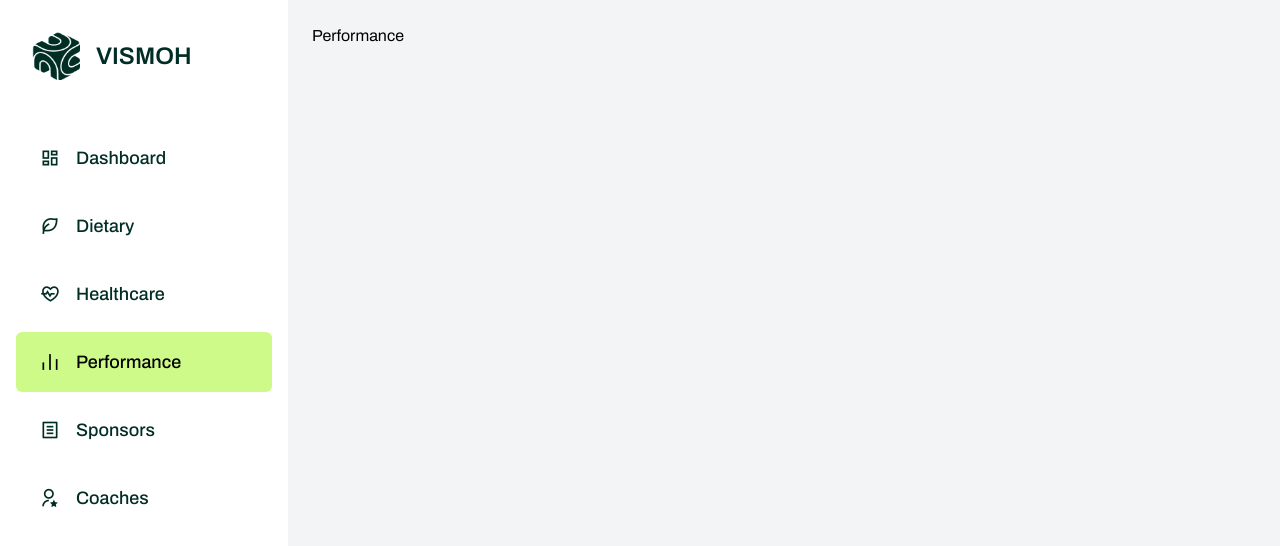
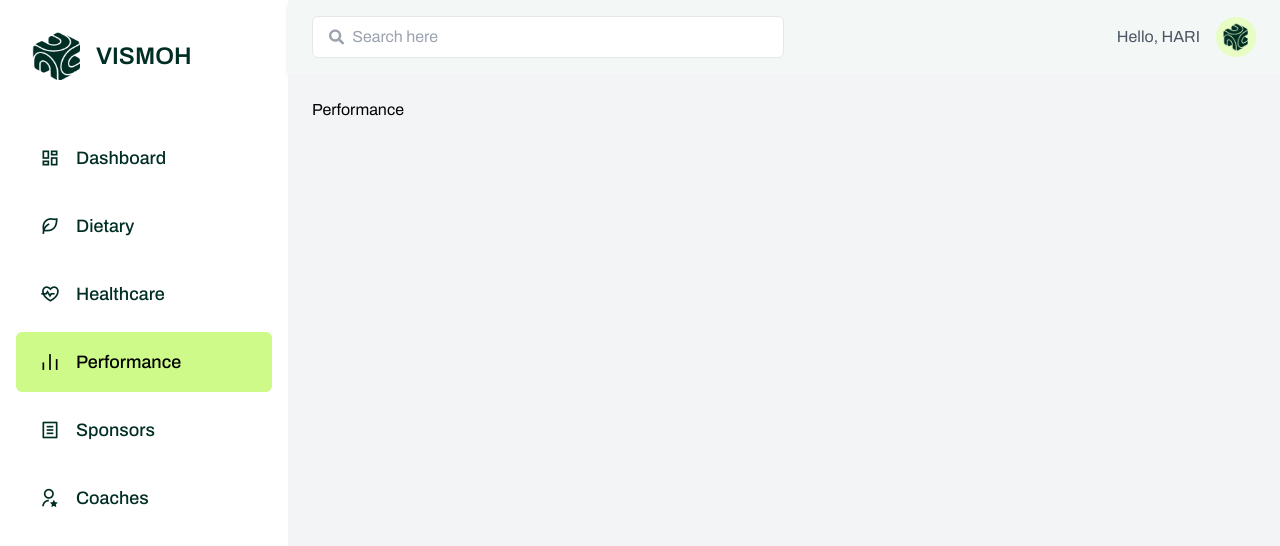
Before and after one commit to init-to-winit/client, a React (Vite) app: page /performance in a window 1280 px wide. Shown: the top 546 px of the page. Built offline with nearby package versions, Linux system fonts and the light colour scheme.

Commit message:
feat: add Header component and integrate it into Layout for improved UI

```diff
--- a/src/components/Layout.jsx
+++ b/src/components/Layout.jsx
@@ -1,15 +1,23 @@
 import React from "react";
 import { Outlet } from "react-router-dom";
 import Sidebar from "./common/Sidebar";
+import Header from "./common/Header";
+
 export default function Layout() {
   return (
     <div className="flex h-screen">
       {/* Sidebar */}
       <Sidebar />
 
-      {/* Main Content */}
-      <div className="flex-1 p-6 overflow-auto bg-gray-100">
-        <Outlet /> {/* This will render the current route's content */}
+      {/* Main Content Area */}
+      <div className="flex-1 flex flex-col">
+        {/* Header Positioned at the Top */}
+        <Header />
+
+        {/* Main Content */}
+        <div className="flex-1 p-6 overflow-auto bg-gray-100">
+          <Outlet /> {/* This will render the current route's content */}
+        </div>
       </div>
     </div>
   );
--- /dev/null
+++ b/src/components/common/Header.jsx
@@ -0,0 +1,26 @@
+import React from "react";
+import { FaSearch } from "react-icons/fa";
+import Logo from "../../assets/images/signuplogo.png";
+export default function Header() {
+  return (
+    <div className="flex items-center bg-[#F3F7F6] justify-between w-full px-6 py-4 shadow-md">
+      {/* Search Bar */}
+      <div className="flex items-center bg-white border px-4 py-2 rounded-md w-1/2">
+        <FaSearch className="text-gray-400" />
+        <input
+          type="text"
+          placeholder="Search here"
+          className="ml-2 bg-transparent outline-none w-full"
+        />
+      </div>
+
+      {/* User Info */}
+      <div className="flex items-center space-x-4">
+        <span className="text-gray-600">Hello, HARI</span>
+        <div className="w-10 h-10 flex items-center justify-center bg-green-100 rounded-full">
+          <img src={Logo} alt="User Avatar" className="w-18" />
+        </div>
+      </div>
+    </div>
+  );
+}
```
